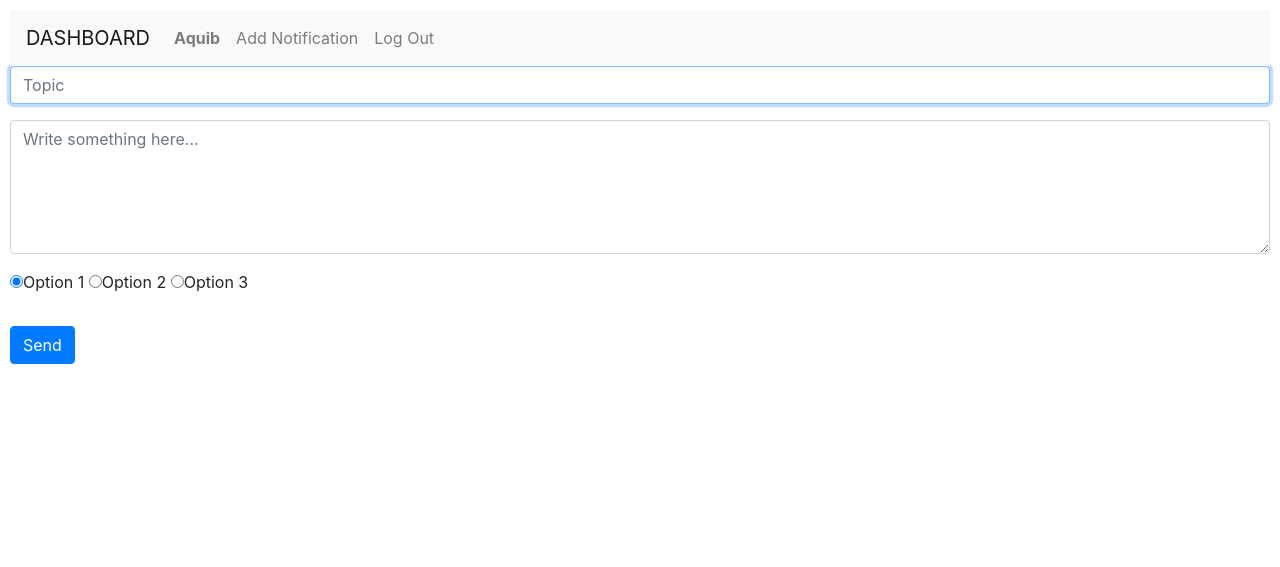
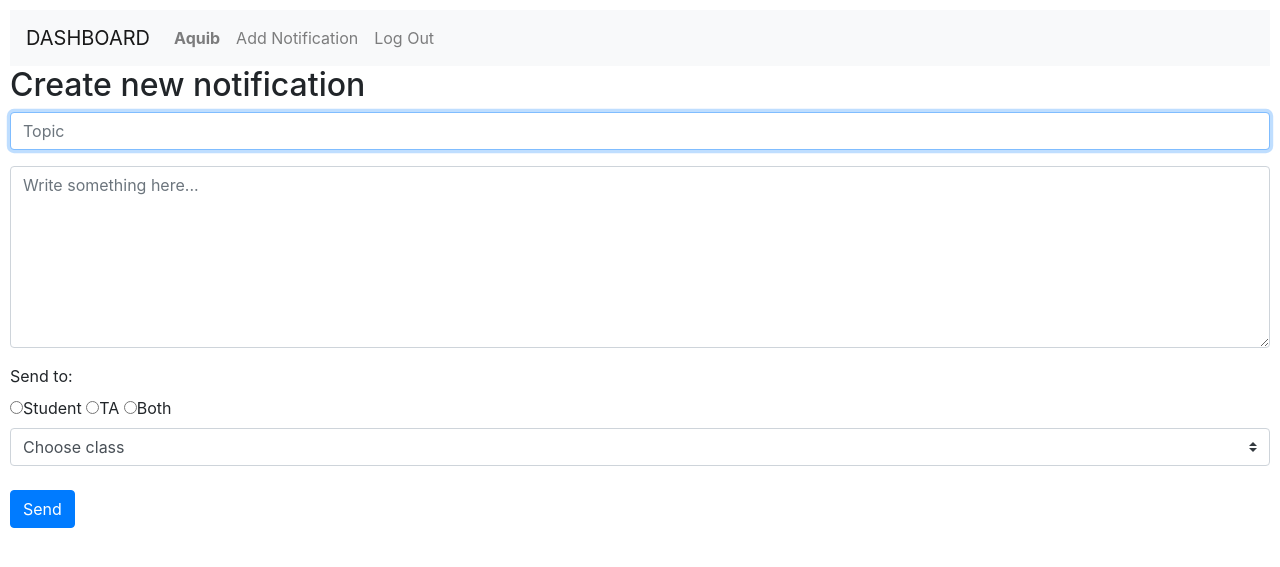
Before and after one commit to Aquib-Nawaz/project, a Django app: page /add_notification in a window 1280 px wide. Shown: the top 567 px of the page. Run offline with Django 3.2, Linux system fonts and the light colour scheme; a user stored in the database is signed in; some libraries are stand-ins or nearby versions.

Commit message:
more models added

```diff
--- a/Dashboard/models.py
+++ b/Dashboard/models.py
@@ -1,6 +1,36 @@
 from django.contrib.auth.models import AbstractUser
 from django.db import models
 
+class User(AbstractUser):
+    def __str__(self):
+        return self.name
 
-class User(AbstractUser):
+class People(models.Model):
     pass
+
+class Class(models.Model):
+    name = models.CharField(max_length=255)
+    instructor = models.ForeignKey(User, on_delete=models.CASCADE, related_name="classes")
+    student = models.ManyToManyField(People, related_name="classes")
+    teaching_assistant = models.ManyToManyField(People, related_name="assist_classes")
+    def __str__(self):
+        return f"{self.name} by {self.instructor}"
+
+class Notification(models.Model):
+    user = models.ForeignKey(User, on_delete=models.CASCADE, related_name="notifications")
+    sender = models.ForeignKey(User, on_delete=models.PROTECT, related_name="notifications_sent")
+    class_group = models.ForeignKey(Class, on_delete=models.PROTECT, related_name="notifications")
+    topic = models.CharField(max_length=255)
+    body = models.TextField(blank=True)
+    timestamp = models.DateTimeField(auto_now_add=True)
+    reciepent = models.CharField(max_length=255)
+
+    def serialize(self):
+        return {
+            "id": self.id,
+            "sender": self.sender.name,
+            "recipient": [user.email for user in self.recipients.all()],
+            "topic": self.topic,
+            "body": self.body,
+            "timestamp": self.timestamp.strftime("%m/%d/%Y, %H:%M: %S"),
+        }
--- a/Dashboard/templates/Dashboard/notification.html
+++ b/Dashboard/templates/Dashboard/notification.html
@@ -1,18 +1,34 @@
 {% extends 'Dashboard/layout.html' %}
+{% block title %}Add_Notification{% endblock %}
+{% block body %}
+{% if user.is_authenticated %}
+<h2>Create new notification</h2>
 
-{% block body %}
 <form action="{% url 'notification' %}" method="post">
     {% csrf_token %}
     <div class="form-group">
-         <input autofocus class="form-control" type="text" name="Topic" placeholder="Topic">
+         <input autofocus class="form-control" type="text" name="topic" placeholder="Topic">
     </div>
    <div class="form-group shadow-textarea">
-        <textarea class="form-control z-depth-1" rows="5" placeholder="Write something here..." name="Description"></textarea>
+        <textarea class="form-control z-depth-1" rows="7" placeholder="Write something here..." name="body"></textarea>
    </div>
-<label class="radio-inline"><input type="radio" name="optradio" checked>Option 1</label>
-<label class="radio-inline"><input type="radio" name="optradio">Option 2</label>
-<label class="radio-inline"><input type="radio" name="optradio">Option 3</label>
+<div>
+<label>Send to:</label>
+<div>
+<label class="radio-inline"><input type="radio" name="reciepent">Student</label>
+<label class="radio-inline"><input type="radio" name="reciepent">TA</label>
+<label class="radio-inline"><input type="radio" name="reciepent">Both</label>
+<select class="browser-default custom-select", name="class_group">
+  <option value="" disabled selected>Choose class</option>
+
+</select>
 <br><br>
     <input class="btn btn-primary" type="submit" value="Send">
 </form>
+
+{% else %}
+<div class="alert alert-primary" role="alert">
+  Log in to access this functionality.
+</div>
+{% endif %}
 {% endblock %}
--- a/Dashboard/views.py
+++ b/Dashboard/views.py
@@ -8,7 +8,14 @@ from .models import User
 
 
 def index(request):
-    return render(request, "Dashboard/index.html")
+
+    # Authenticated users view their inbox
+    if request.user.is_authenticated:
+        return render(request, "Dashboard/index.html")
+
+    # Everyone else is prompted to sign in
+    else:
+        return HttpResponseRedirect(reverse("login"))
 
 
 def login_view(request):
```
Also changed, not shown: Dashboard/migrations/0002_auto_20201025_0622.py (added), Dashboard/migrations/0003_auto_20201025_0746.py (added), db.sqlite3.
